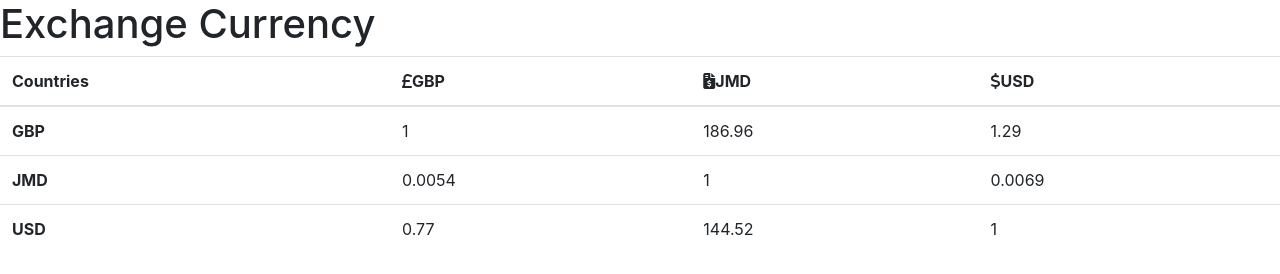
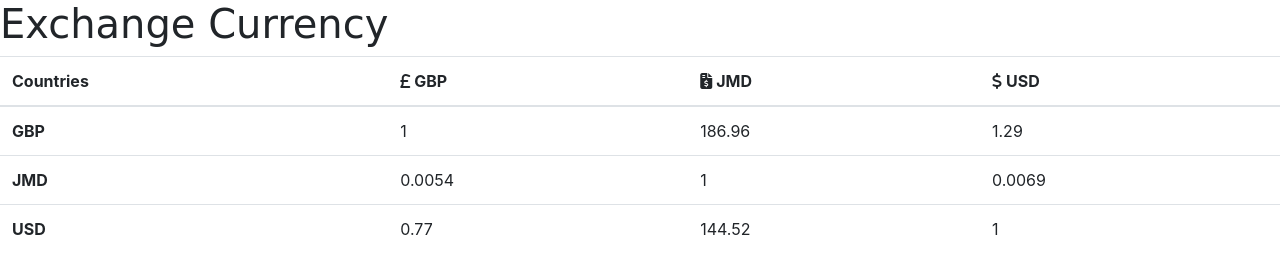
Before and after one commit to Nyisha/evidence, a plain HTML site: page table.html in a window 1280 px wide. Drawn offline with nearby package versions, Linux system fonts and the light colour scheme; files whose address does not match are found by name; a web font is replaced by a local one.

Commit message:
Activity 7
Now css is linked.

```diff
--- a/table.html
+++ b/table.html
@@ -6,7 +6,7 @@
   <meta http-equiv="X-UA-Compatible" content="ie=edge">
   <link rel="stylesheet" href="https://stackpath.bootstrapcdn.com/bootstrap/4.5.0/css/bootstrap.min.css">
 <script src="https://kit.fontawesome.com/5b2ed7c1e8.js" crossorigin="anonymous"></script>
-<link rel="stylesheet" href="./css/styles.css">
+<link rel="stylesheet" href="C:\Users\MissN\Documents\GitHub\assignment-one-portfolio-Nyisha\evidence\css\style.css">
 <link href="https://fonts.googleapis.com/css2?family=Sansita+Swashed&display=swap" rel="stylesheet">
   <title>Exchange Currency</title>
   <h1>Exchange Currency</h1>
```
